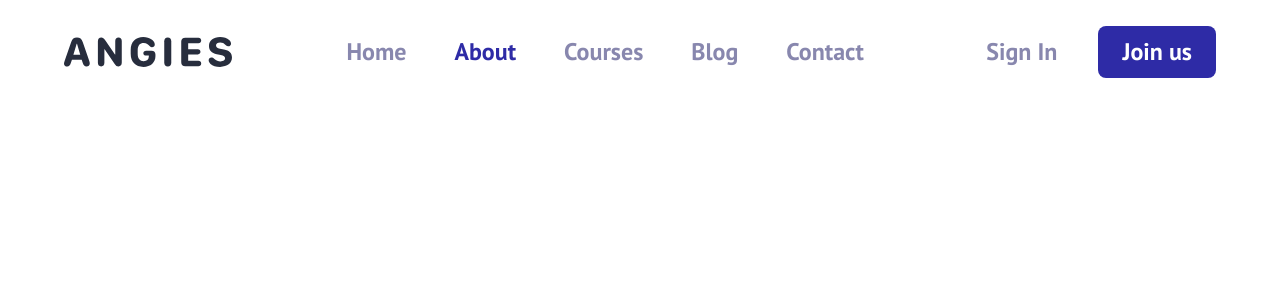
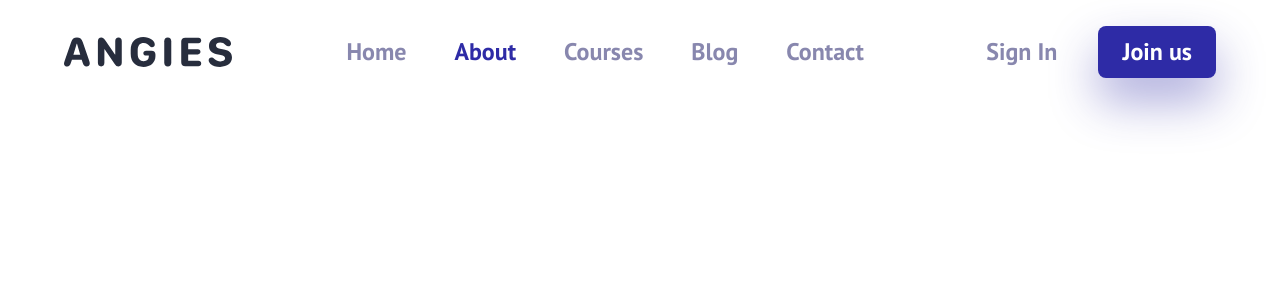
Before and after one commit to danielswift10/project-angies, a React (Create React App) app: page /about in a window 1280 px wide. Shown: the top 300 px of the page. Built offline with nearby package versions, Linux system fonts and the light colour scheme.

Commit message:
feat: added styling

```diff
--- a/src/Layouts/Navbar/Navbar.jsx
+++ b/src/Layouts/Navbar/Navbar.jsx
@@ -96,7 +96,7 @@ const Navbar = () => {
                 key={nav.id}
                 className={`cursor-pointer font-pt py-7  font-bold text-[16px] ${
                   active === nav.title
-                    ? "text-purple  pointer-events-none "
+                    ? "text-purple   pointer-events-none "
                     : "text-pale  hover:text-purple"
                 }
                                 ${
@@ -119,11 +119,11 @@ const Navbar = () => {
         </div>
         <div className={`md:flex ${styles.flexCenter} gap-[33px] hidden  `}>
             <div className="sign">
-                <Button type={"button"} title={"Sign In"} classname={`${'bg-transparent font-pt text-pale cursor-pointer px-2 text-[16px] md:text-[20px] lg:text-[24px] font-bold'} `}/>
+                <Button type={"button"} title={"Sign In"} classname={`${'hover:text-purple bg-transparent font-pt text-pale cursor-pointer px-2 text-[16px] md:text-[20px] lg:text-[24px] font-bold'} `}/>
 
             </div>
             <div className="join">
-            <Button type={"button"} title={"Join us"} classname={`${'bg-purple shadow- font-pt text-white cursor-pointer py-[8px]  px-[24px] rounded-[8px] lg:text-[24px]  md:text-[20px] text-[16px]  font-bold'} `}/>
+            <Button type={"button"} title={"Join us"} classname={`${'bg-purple shadow-purpleBtn font-pt text-white cursor-pointer py-[8px]  px-[24px] rounded-[8px] lg:text-[24px]  md:text-[20px] text-[16px]  font-bold'} `}/>
             </div>
           </div>
         <div className="md:hidden ">
```
